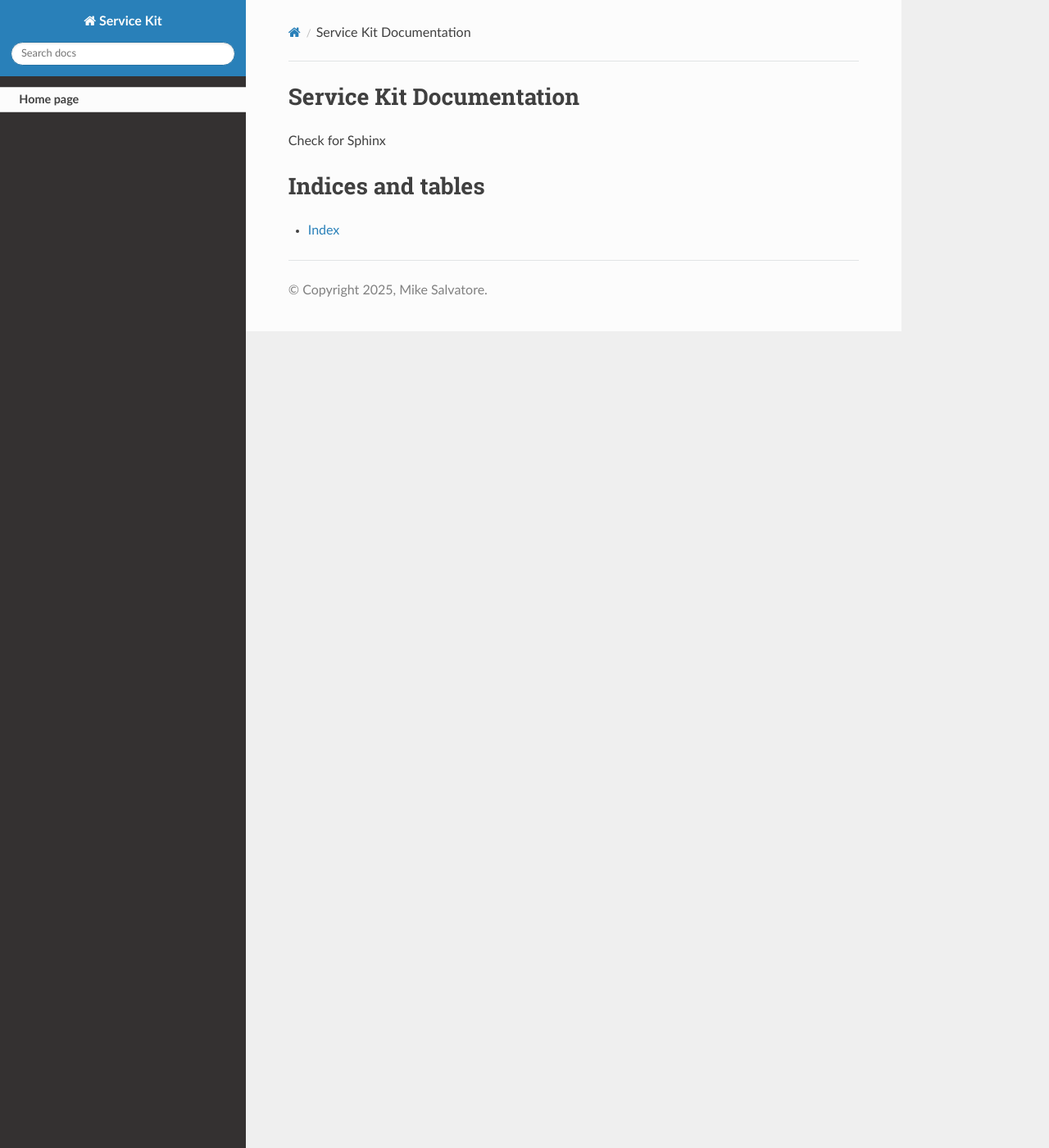
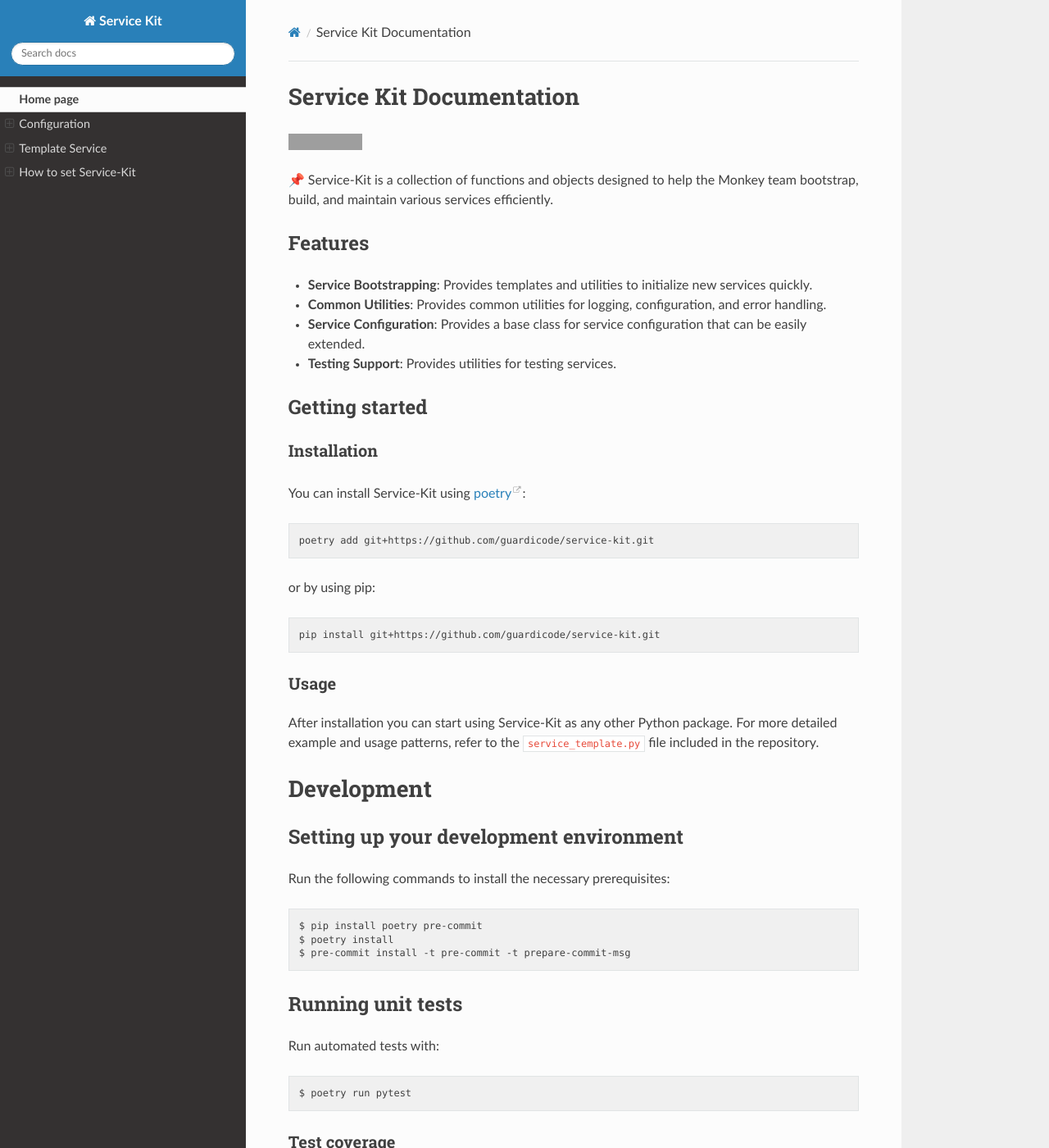
Before and after one commit to guardicode/service-kit, a Sphinx documentation site: the page built from docs/source/index.rst, in a window 1280 px wide and 1400 px high. Shown: the whole window at 82% size. Built offline with Sphinx 7.4.7 and the Read the Docs theme 3.1.0, drawn with Linux system fonts in a browser that asks for light colours; some of the changed text lies outside the part shown; grey boxes are pictures that could not be loaded.

Commit message:
Add full Service-Kite documentation

````diff
--- a/README.md
+++ b/README.md
@@ -1,3 +1,145 @@
 # Service Kit Documentation
 
-Check for Sphinx
+![License](https://img.shields.io/github/license/guardicode/service-kit)
+
+
+ 📌 Service-Kit is a collection of functions and objects designed to help the
+Monkey team bootstrap, build, and maintain various services efficiently.
+
+## Features
+
+- **Service Bootstrapping**: Provides templates and utilities to initialize
+new services quickly.
+- **Common Utilities**: Provides common utilities for logging, configuration,
+and error handling.
+- **Service Configuration**: Provides a base class for service
+configuration that can be easily extended.
+- **Testing Support**: Provides utilities for testing services.
+
+## Getting started
+
+### Installation
+
+You can install Service-Kit using [poetry](https://python-poetry.org/):
+
+```bash
+poetry add git+https://github.com/guardicode/service-kit.git
+```
+
+or by using pip:
+
+```bash
+pip install git+https://github.com/guardicode/service-kit.git
+```
+
+### Usage
+
+After installation you can start using Service-Kit as any other Python package.
+For more detailed example and usage patterns, refer to the
+`service_template.py` file included in the repository.
+
+### Configuration
+
+Before using Service-Kit you will need to add configuration
+class to your project which will be a subclass of `ServiceConfiguration`.
+This class will define the configuration options for your service.
+Configuration options can be provided either as environment variables or in a
+`.env` file. See
+https://pypi.org/project/python-dotenv/#file-format for more details on `.env`
+file format.
+
+<!--
+DO NOT MODIFY the configuration options documentation below; it is
+autogenerated. To regenerate the documentation, run the
+autogenerate-options-docs.sh script.
+-->
+<!-- generated env. vars. start -->
+#### `BIND_ADDRESS`
+
+*Optional*, default value: `127.0.0.1`
+
+The interface to listen on
+
+#### `DEBUG`
+
+*Optional*, default value: `False`
+
+Enable debug mode (also override the log level)
+
+#### `ENABLE_HOT_RELOAD`
+
+*Optional*, default value: `False`
+
+Enable hot-reloading during development
+
+#### `LOG_DIRECTORY`
+
+*Optional*, default value: `None`
+
+The directory to write log files to (it will be created if it does not exist)
+
+#### `LOG_LEVEL`
+
+*Optional*, default value: `INFO`
+
+The log level to use
+
+##### Possible values
+
+`TRACE`, `DEBUG`, `INFO`, `SUCCESS`, `WARNING`, `ERROR`, `CRITICAL`
+
+#### `PORT`
+
+*Optional*, default value: `8080`
+
+The port to listen on
+
+#### `PRETTY_PRINT_LOGS`
+
+*Optional*, default value: `True`
+
+Enable pretty-printing of JSON logs
+
+#### `SSL_CERTFILE`
+
+*Optional*, default value: `None`
+
+The path to the SSL certificate file
+
+#### `SSL_KEYFILE`
+
+*Optional*, default value: `None`
+
+The path to the SSL key file
+<!-- generated env. vars. end -->
+
+
+## Development
+
+### Setting up your development environment
+
+Run the following commands to install the necessary prerequisites:
+
+```bash
+$ pip install poetry pre-commit
+$ poetry install
+$ pre-commit install -t pre-commit -t prepare-commit-msg
+```
+
+### Running unit tests
+
+Run automated tests with:
+
+```bash
+$ poetry run pytest
+```
+
+
+#### Test coverage
+
+To run automated tests with test coverage, run
+
+```bash
+$ poetry run pytest --cov-report=html --cov=service-kit
+$ firefox ./htmlcov/index.html
+```
--- a/docs/source/_templates/custom-class-template.rst
+++ /dev/null
@@ -1,33 +0,0 @@
-{{ objname | escape | underline }}
-
-.. currentmodule:: {{ module }}
-.. autoclass:: {{ objname }}
-   :members:
-   :show-inheritance:
-   :special-members: __call__, __add__, __mul__
-
-   {% block methods %}
-   {% if methods %}
-   .. rubric:: {{ _('Methods') }}
-
-   .. autosummary::
-      :nosignatures:
-   {% for item in methods %}
-      {%- if not item.startswith('_') %}
-      ~{{ name }}.{{ item }}
-      {%- endif -%}
-   {%- endfor %}
-   {% endif %}
-   {% endblock %}
-
-   {% block attributes %}
-   {% if attributes %}
-   .. rubric:: {{ _('Attributes') }}
-
-   .. autosummary::
-       :no-index:
-   {% for item in attributes %}
-      ~{{ name }}.{{ item }}
-   {%- endfor %}
-   {% endif %}
-   {% endblock %}
--- a/docs/source/_templates/custom-function-template.rst
+++ /dev/null
@@ -1,6 +0,0 @@
-{{ objname | escape | underline }}
-Module: **{{ module }}**
-
-.. currentmodule:: {{ module }}
-
-.. autofunction:: {{ objname }}
--- a/docs/source/_templates/custom-module-template.rst
+++ /dev/null
@@ -1,67 +0,0 @@
-{{ objname | escape | underline }}
-
-.. automodule:: {{ fullname }}
-
-   {% block attributes %}
-   {% if attributes %}
-   .. rubric:: Module attributes
-
-   .. autosummary::
-      :toctree:
-   {% for item in attributes %}
-      {{ item }}
-   {%- endfor %}
-   {% endif %}
-   {% endblock %}
-
-   {% block functions %}
-   {% if functions %}
-   .. rubric:: {{ _('Functions') }}
-
-   .. autosummary::
-      :toctree:
-      :template: custom-function-template.rst
-      :nosignatures:
-   {% for item in functions %}
-      {{ item }}
-   {%- endfor %}
-   {% endif %}
-   {% endblock %}
-
-   {% block classes %}
-   {% if classes %}
-   .. rubric:: {{ _('Classes') }}
-
-   .. autosummary::
-      :toctree:
-      :template: custom-class-template.rst
-      :nosignatures:
-   {% for item in classes %}
-      {{ item }}
-   {%- endfor %}
-   {% endif %}
-   {% endblock %}
-
-   {% block exceptions %}
-   {% if exceptions %}
-   .. rubric:: {{ _('Exceptions') }}
-
-   .. autosummary::
-      :toctree:
-   {% for item in exceptions %}
-      {{ item }}
-   {%- endfor %}
-   {% endif %}
-   {% endblock %}
-
-{% block modules %}
-{% if modules %}
-.. autosummary::
-   :toctree:
-   :template: custom-module-template.rst
-   :recursive:
-{% for item in modules %}
-   {{ item }}
-{%- endfor %}
-{% endif %}
-{% endblock %}
--- a/docs/source/conf.py
+++ b/docs/source/conf.py
@@ -7,30 +7,46 @@
 # https://www.sphinx-doc.org/en/master/usage/configuration.html#project-information
 import os
 import sys
+
 sys.path.insert(0, os.path.abspath("../.."))
 
-project = 'Service Kit'
-copyright = '2025, Mike Salvatore'
-author = 'Mike Salvatore'
+project = "Service Kit"
+copyright = "2025, Mike Salvatore"
+author = "Mike Salvatore"
 
 # The short X.Y version
-version = ""
+version = "0.0"
 # The full version, including alpha/beta/rc tags
 release = "0.0.0"
 
 extensions = [
+    "sphinx.ext.autodoc",  # support for automatic documentation of docstrings
     "sphinx.ext.intersphinx",  # references to external documentation
-    "sphinx.ext.extlinks",
-    "sphinx_rtd_theme",  # ReadTheDocs theme
-    "sphinx.ext.inheritance_diagram",  # used for showing the inheritence diagram
+    "sphinx.ext.autosummary",
+    "sphinx_rtd_theme",
     "myst_parser",
     "autoapi.extension",
     "sphinx.ext.napoleon",  # support for Google-style and NumPy-style docstrings
     "sphinx.ext.viewcode",
 ]
+
+autoapi_ignore = [
+    "*service_kit/types*",  # Exclude empty module
+]
 autoapi_dirs = ["../../service_kit"]
 autoapi_python_class_content = "both"  # Adjust this if needed
-
+autoapi_add_toctree_entry = True
+autoapi_template = "python"
+autoapi_options = [
+    "members",
+    "undoc-members",
+    "private-members",
+    "show-inheritance",
+    "show-module-summary",
+    "special-members",
+    "imported-members",
+    "no-index",  # Prevents indexing duplicate objects
+]
 
 # Mappings for sphinx.ext.intersphinx. Projects have to have Sphinx-generated doc! (.inv file)
 intersphinx_mapping = {
@@ -38,12 +54,9 @@
 }
 
 autoclass_content = "both"  # Add __init__ doc (ie. params) to class summaries
-html_show_sourcelink = False  # Remove 'view source code' from top of page (for html, not python)
 set_type_checking_flag = True  # Enable 'expensive' imports for sphinx_autodoc_typehints
-autodoc_typehints = "both"  # Sphinx-native. Not as good as sphinx_autodoc_typehints
-add_module_names = False  # Remove namespaces from class/method signatures
-html_show_sphinx = False  # Shows "Build with Sphinx and RTD schem text at footer"
-html_show_copyright = True  # Shows copyright using the company and author specified above
+sphinx_autodoc_typehints = "both"  # Sphinx-native. Not as good as sphinx_autodoc_typehints
+add_module_names = True  # Remove namespaces from class/method signatures
 
 
 # Add any paths that contain templates here, relative to this directory.
@@ -71,13 +84,32 @@
 exclude_patterns = ["*node_modules*"]
 
 # The name of the Pygments (syntax highlighting) style to use.
-pygments_style = None
+pygments_style = "friendly"
 
 
 # -- Options for HTML output -------------------------------------------------
 # https://www.sphinx-doc.org/en/master/usage/configuration.html#options-for-html-output
 
 html_theme = "sphinx_rtd_theme"
-html_static_path = ['_static']
+html_static_path = ["_static"]
+html_favicon = "_static/favicon.ico"
+html_show_sphinx = False  # Shows "Build with Sphinx and RTD schem text at footer"
+html_show_copyright = True  # Shows copyright using the company and author specified above
+html_show_sourcelink = False  # Remove 'view source code' from top of page (for html, not python)
+html_theme_options = {
+    "style_external_links": True,
+    "vcs_pageview_mode": "",
+    "version_selector": True,
+    "language_selector": True,
+    # Toc options
+    "collapse_navigation": False,
+    "sticky_navigation": True,
+    "navigation_depth": -1,
+    "includehidden": True,
+    "titles_only": False,
+}
 
-suppress_warnings = ["autoapi.python_import_resolution", "autoapi.not_readable"]
+# -- Options for autoapi -----------------------------------------------------
+# Note: python_import_resolution should be removed when looked into
+# why autoapi gets circular imports
+suppress_warnings = ["autoapi.python_import_resolution", "autoapi.not_readable", "myst.header"]
--- /dev/null
+++ b/docs/source/configuration.rst
@@ -0,0 +1,4 @@
+.. include:: ../../README.md
+   :parser: myst_parser.sphinx_
+   :start-line: 40
+   :end-line: 115
--- a/docs/source/index.rst
+++ b/docs/source/index.rst
@@ -5,11 +5,22 @@
 
 .. include:: ../../README.md
    :parser: myst_parser.sphinx_
+   :start-line: 0
+   :end-line: 40
+
+
+.. include:: ../../README.md
+   :parser: myst_parser.sphinx_
+   :start-line: 116
+   :end-line: 145
 
 .. toctree::
    :hidden:
 
    Home page <self>
+   Configuration <configuration>
+   Template Service <template_service>
+   How to set Service-Kit <how_to_set>
 
 Indices and tables
 ==================
````
Also changed, not shown: docs/source/how_to_set.rst (added, +116 -0 lines), docs/source/template_service.rst (added, +16 -0 lines), pyproject.toml (+6 -5 lines), docs/README.md (added), docs/source/_static/favicon.ico (added), 4 other files.
